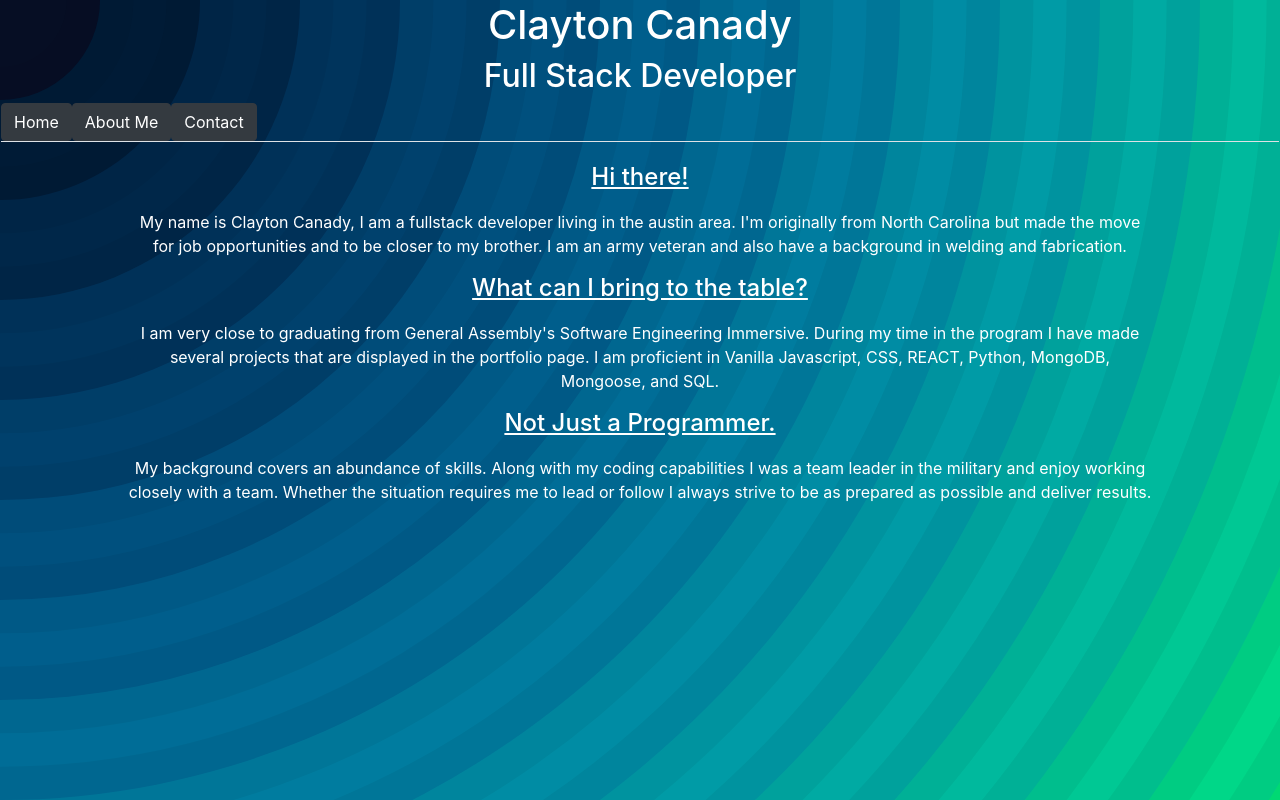
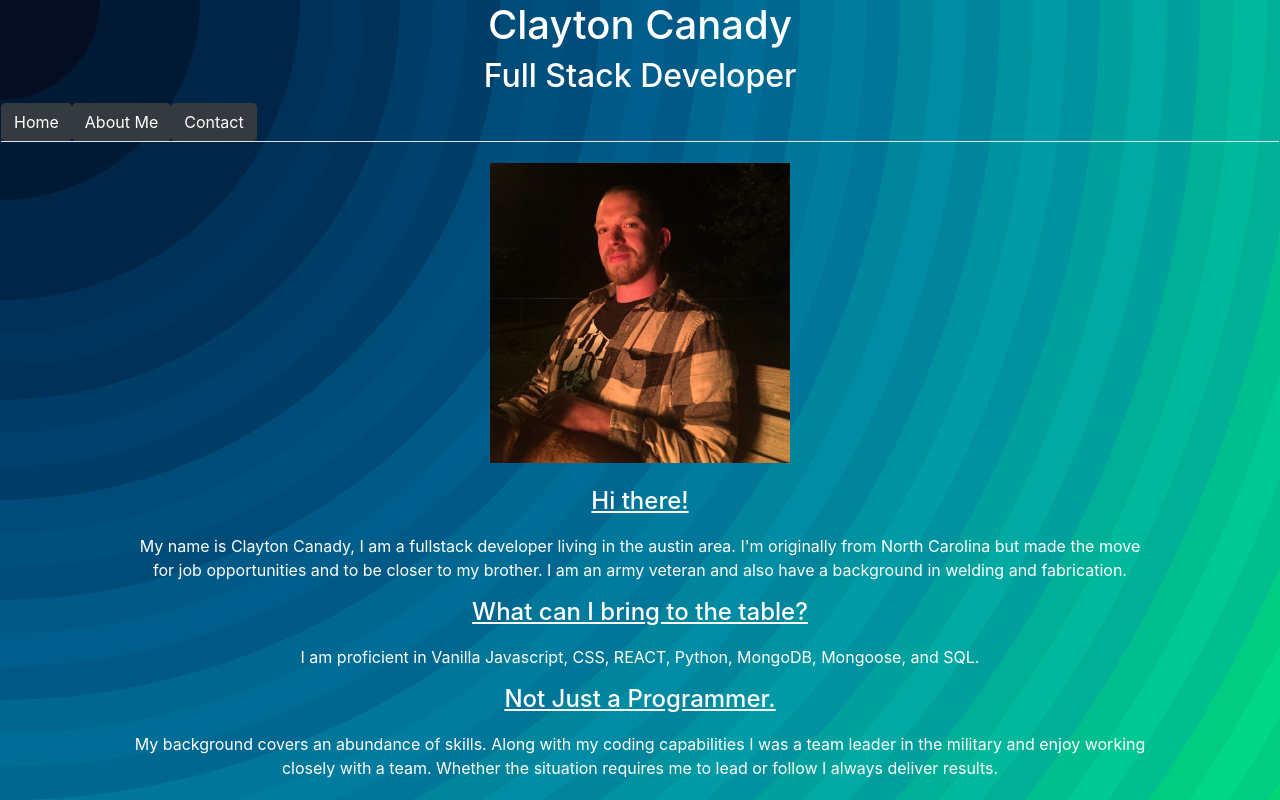
Before and after one commit to ClaytonCanady/cjc_portfolio, a React (Create React App) app: page /about-me in a window 1280 px wide. Built offline with nearby package versions, Linux system fonts and the light colour scheme.

Commit message:
add meat master

```diff
--- a/src/AboutMe.js
+++ b/src/AboutMe.js
@@ -4,13 +4,29 @@ class AboutMe extends Component {
 	render() {
 		return (
 			<div className='text'>
+				<img src={require('./images/me.jpg')} alt='game of thrones quiz' />
+				<br />
+				<br />
 				<h4>Hi there!</h4>
-                <p>My name is Clayton Canady, I am a fullstack developer living in the austin area. I'm originally from North Carolina but made the move for job opportunities and to be closer to my brother. I am an army veteran and also have a background in welding and fabrication.</p>
+				<p>
+					My name is Clayton Canady, I am a fullstack developer living in the
+					austin area. I'm originally from North Carolina but made the move for
+					job opportunities and to be closer to my brother. I am an army veteran
+					and also have a background in welding and fabrication.
+				</p>
 				<h4>What can I bring to the table?</h4>
-                <p>I am very close to graduating from General Assembly's Software Engineering Immersive. During my time in the program I have made several projects that are displayed in the portfolio page. I am proficient in Vanilla Javascript, CSS, REACT, Python, MongoDB, Mongoose, and  SQL.</p>
+				<p>
+					I am proficient in Vanilla Javascript, CSS, REACT, Python, MongoDB,
+					Mongoose, and SQL.
+				</p>
 
 				<h4>Not Just a Programmer.</h4>
-            <p>My background covers an abundance of skills. Along with my coding capabilities I was a team leader in the military and enjoy working closely with a team. Whether the situation requires me to lead or follow I always strive to be as prepared as possible and deliver results.</p>
+				<p>
+					My background covers an abundance of skills. Along with my coding
+					capabilities I was a team leader in the military and enjoy working
+					closely with a team. Whether the situation requires me to lead or
+					follow I always deliver results.
+				</p>
 			</div>
 		);
 	}
--- a/src/App.css
+++ b/src/App.css
@@ -34,7 +34,6 @@ header {
 	text-decoration: underline;
 }
 
-
 p a {
 	color: white;
 }
@@ -43,3 +42,6 @@ h4 a {
 	text-decoration: none;
 	color: white;
 }
+.text img {
+	height: 300px;
+}
--- a/src/Portfolio.js
+++ b/src/Portfolio.js
@@ -16,8 +16,8 @@ class Portfolio extends Component {
 							/>
 						</a>
 						<p className='desc'>
-							A quiz game based on the hit show Game of Thrones. Features
-							include high score tracking.
+							This was my very first project, a quiz game based on the hit show
+							Game of Thrones. Features include high score tracking.
 						</p>
 					</div>
 					<div className='project'>
@@ -50,6 +50,17 @@ class Portfolio extends Component {
 							fleet of vehicles.
 						</p>
 					</div>
+					<div className='project'>
+						<a href='https://meat-master-front.herokuapp.com//' target='blank'>
+							<img
+								src={require('./images/meat-master.png')}
+								alt='application for bbq recipes'
+							/>
+						</a>
+						<p className='desc'>
+							Meat Master is a fullstack project I undertook alone. It is for the posting and viewing of bbq recipes. Test credentials for the site are Username: testcreds Password: password123
+						</p>
+					</div>
 				</div>
 			</div>
 		);
```
Also changed, not shown: src/images/me.jpg (added), src/images/meat-master.png (added). Lines whose indentation alone changed are shown as unchanged.
